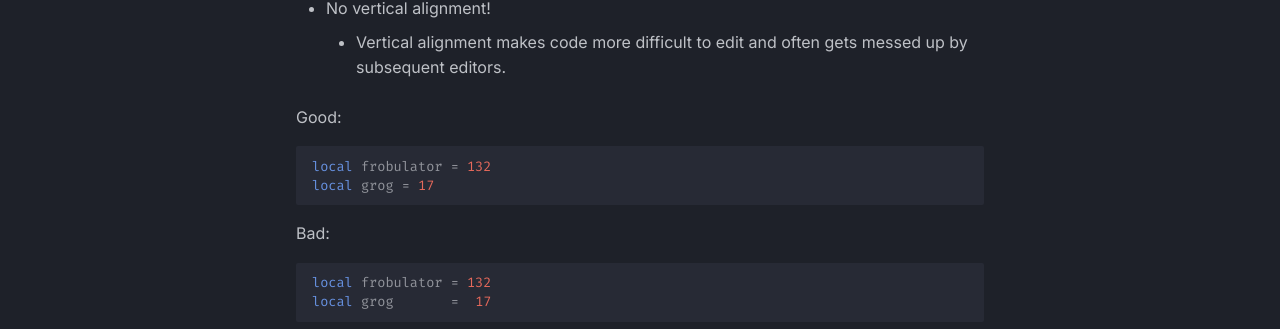
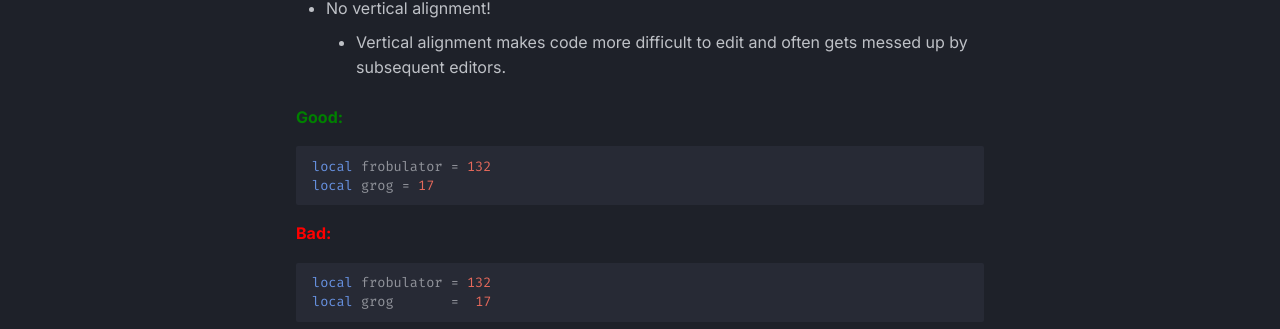
Before and after one commit to dgxo/dgxo.github.io, an MkDocs documentation site: the page built from docs/index.md, in a window 1280 px wide and 900 px high, scrolled down 5455 px. Shown: the part 423-752 px from the top of the window. Built offline with MkDocs 1.6.1 and Material for MkDocs 9.7.7, drawn with Linux system fonts in a browser that asks for light colours.

Commit message:
change css

```diff
--- a/mkdocs.yml
+++ b/mkdocs.yml
@@ -43,4 +43,4 @@ extra:
         link: https://www.roblox.com/users/361635687/profile
 
 extra_css:
-   - stylesheets/extra.css
+   - stylesheets/good-bad.css
```
